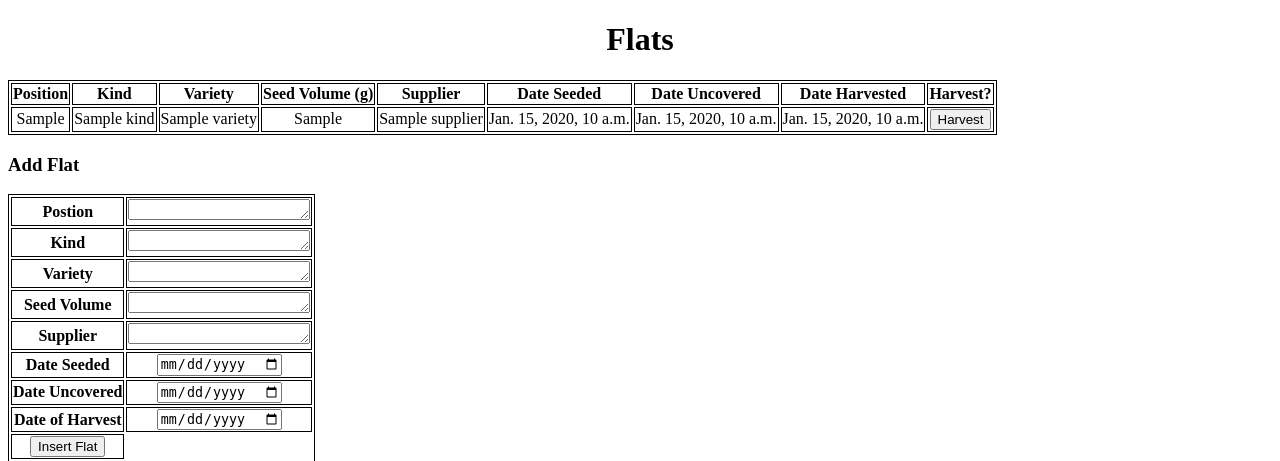
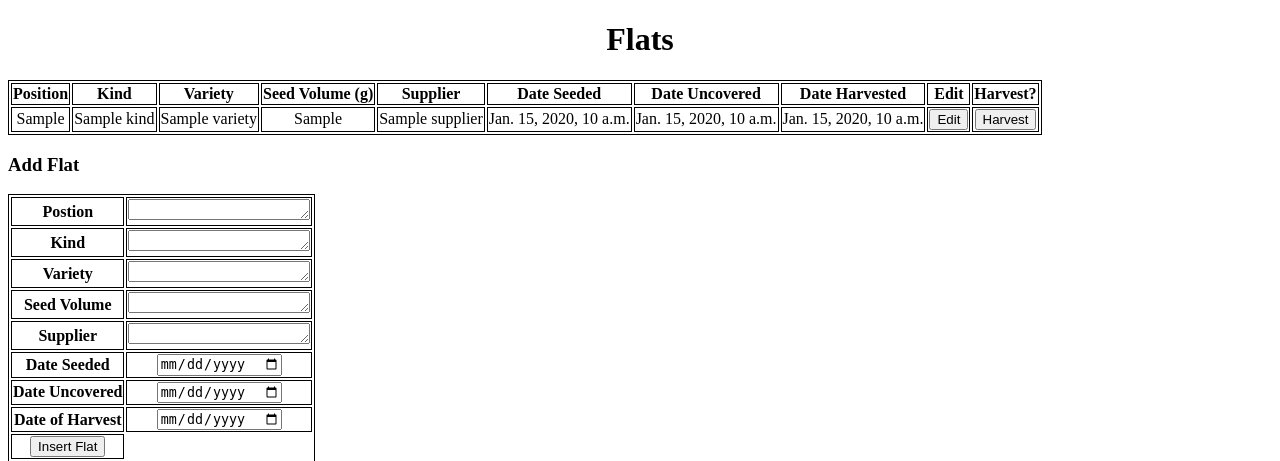
Before and after one commit to jzab/tray_tracker, a Django app: template tracking/templates/tracking/position.html in a window 1280 px wide. Shown: the top 461 px of the page. Run offline with Django 3.2, Linux system fonts and the light colour scheme; the template is opened without the code that fills it: most values are stand-ins (such as "Sample title", 1, 10 or a date in 2020).

Commit message:
Edit Field
Added edit field so user can change data about trays

```diff
--- a/tracking/templates/tracking/position.html
+++ b/tracking/templates/tracking/position.html
@@ -24,6 +24,7 @@ table, th, td {
 			<th>Date Seeded</th>
 			<th>Date Uncovered</th>
 			<th>Date Harvested</th>
+			<th>Edit</th>
 			<th>Harvest?</th>
 		</tr>
 		{% for position in position_data %}
@@ -36,6 +37,7 @@ table, th, td {
 				<td>{{ position.date_seeded }}</td>
 				<td>{{ position.date_uncovered }}</td>
 				<td>{{ position.date_harvested }}</td>
+				<td><input type="button" onclick="alert('Edit?')" value="Edit"></td>
 				<td><input type="button" onclick="alert('Harvest?')" value="Harvest"></td>
 			</tr>
 		{% endfor %}
```
Also changed, not shown: db.sqlite3, 1 other file.
